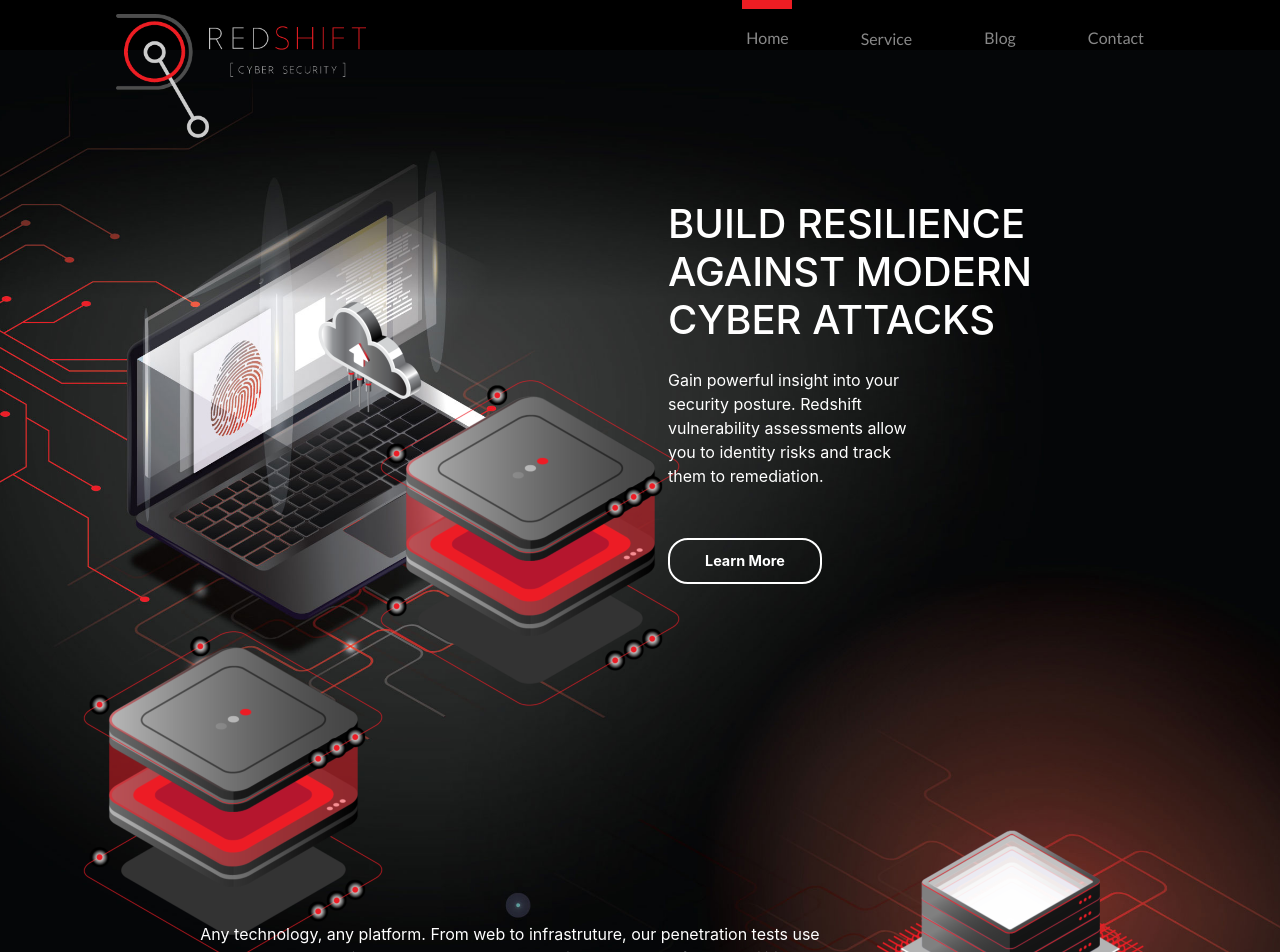
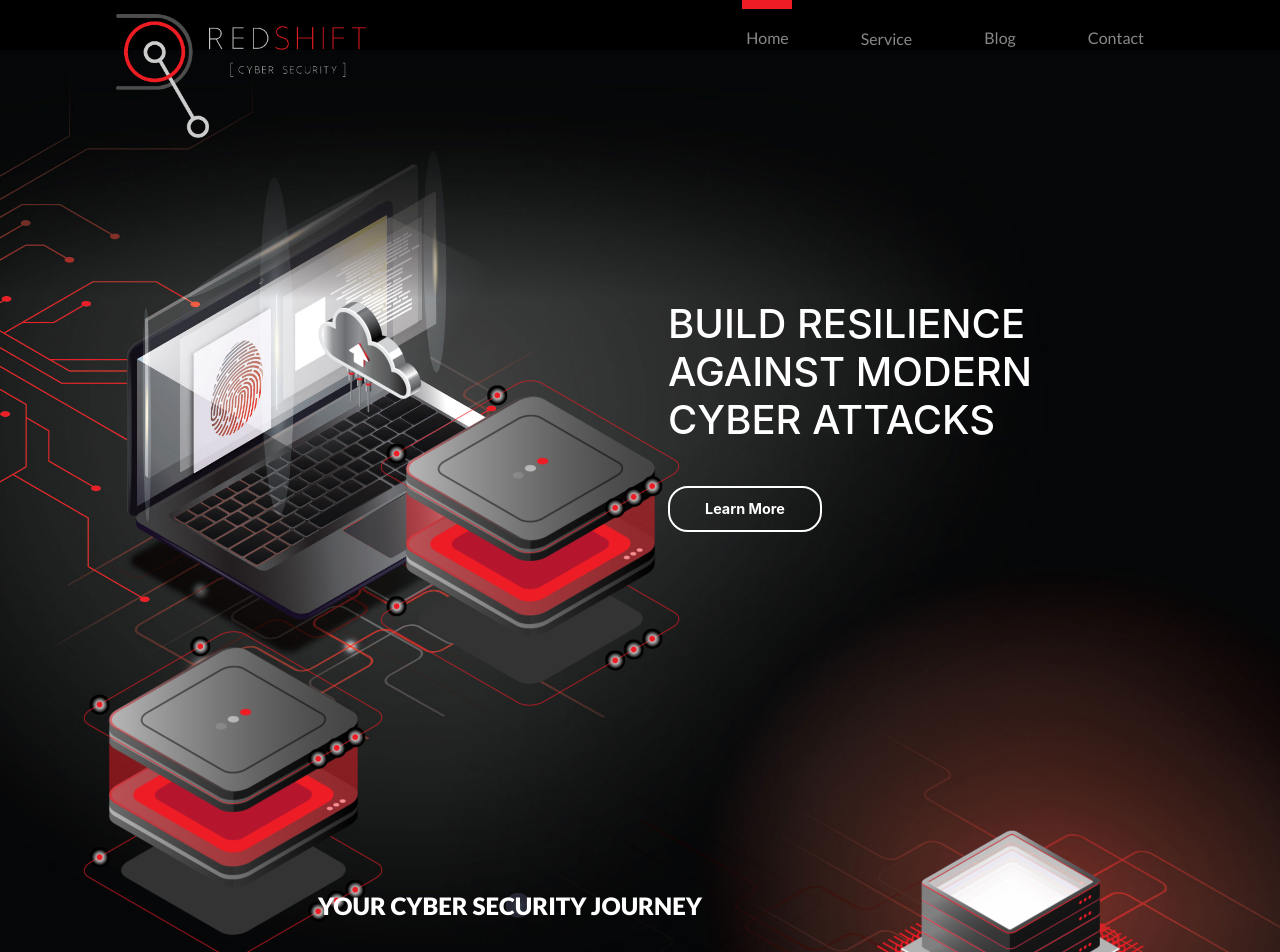
Before and after one commit to Panfi/Redshift, a React (Create React App) app: page / in a window 1280 px wide. Shown: the top 952 px of the page. Built offline with nearby package versions, Linux system fonts and the light colour scheme.

Commit message:
Css fixes

```diff
--- a/src/components/footerComponent/index.js
+++ b/src/components/footerComponent/index.js
@@ -56,7 +56,7 @@ class Footer extends Component {
               <Button type="btn-default" title="Contact Us" to={"/contact"} />
             </Col>
             <Col className="subtitle" md="3">
-              <h3>Subtitle</h3>
+              {/* <h3>Subtitle</h3>
               <a href="!#">Orci firngilla ultricies</a>
               <br />
               <a href="!#">Mollis libero auctor</a>
@@ -65,7 +65,7 @@ class Footer extends Component {
               <br />
               <a href="!#">Imperdiet sit</a>
               <br />
-              <a href="!#">Orci firngilla ultricies</a>
+              <a href="!#">Orci firngilla ultricies</a> */}
             </Col>
             <Col md="3">
               <h3>Subscribe</h3>
--- a/src/pages/homeComponent/home.js
+++ b/src/pages/homeComponent/home.js
@@ -38,31 +38,31 @@ class Home extends Component {
               <Col md="7"></Col>
               <Col md="5">
                 <div className="ml-5">
-                  <h1 style={{ textTransform: "uppercase" }}>
+                  <h1 style={{ textTransform: "uppercase", marginTop:"100px" }}>
                     Build resilience <br />
                     against modern <br />
                     cyber attacks
                 </h1>
-                  <p className="mt-4">
+                  {/* <p className="mt-4">
                     Gain powerful insight into your <br />
                     security posture. Redshift <br />
                     vulnerability assessments allow <br /> you to identity risks
                   and track <br />
                     them to remediation.
-                </p>
+                </p> */}
                   <br />
-                  <Button type="btn-default" title="Learn More" />
+                  <Button type="btn-default" title="Learn More" to={"/contact"} />
                 </div>
               </Col>
               <Col md="12" className="text-center">
-                <p className="this-block-text text-center mt-5 mb-5"
+                {/* <p className="this-block-text text-center mt-5 mb-5"
                   style={{ paddingTop: isMobile ? "250px" :"280px" }}>
                   Any technology, any platform. From web to infrastruture, our
                   penetration tests use
                 <br /> attack path mapping to show you the true business context
                   of vulnerabilities.
-              </p>
-              <h3>Your cyber security journey</h3>
+              </p> */}
+              <h3 style={{ paddingTop: isMobile ? "250px" :"280px" }}>Your cyber security journey</h3>
               </Col>
             </Row>
           </Container>
```
